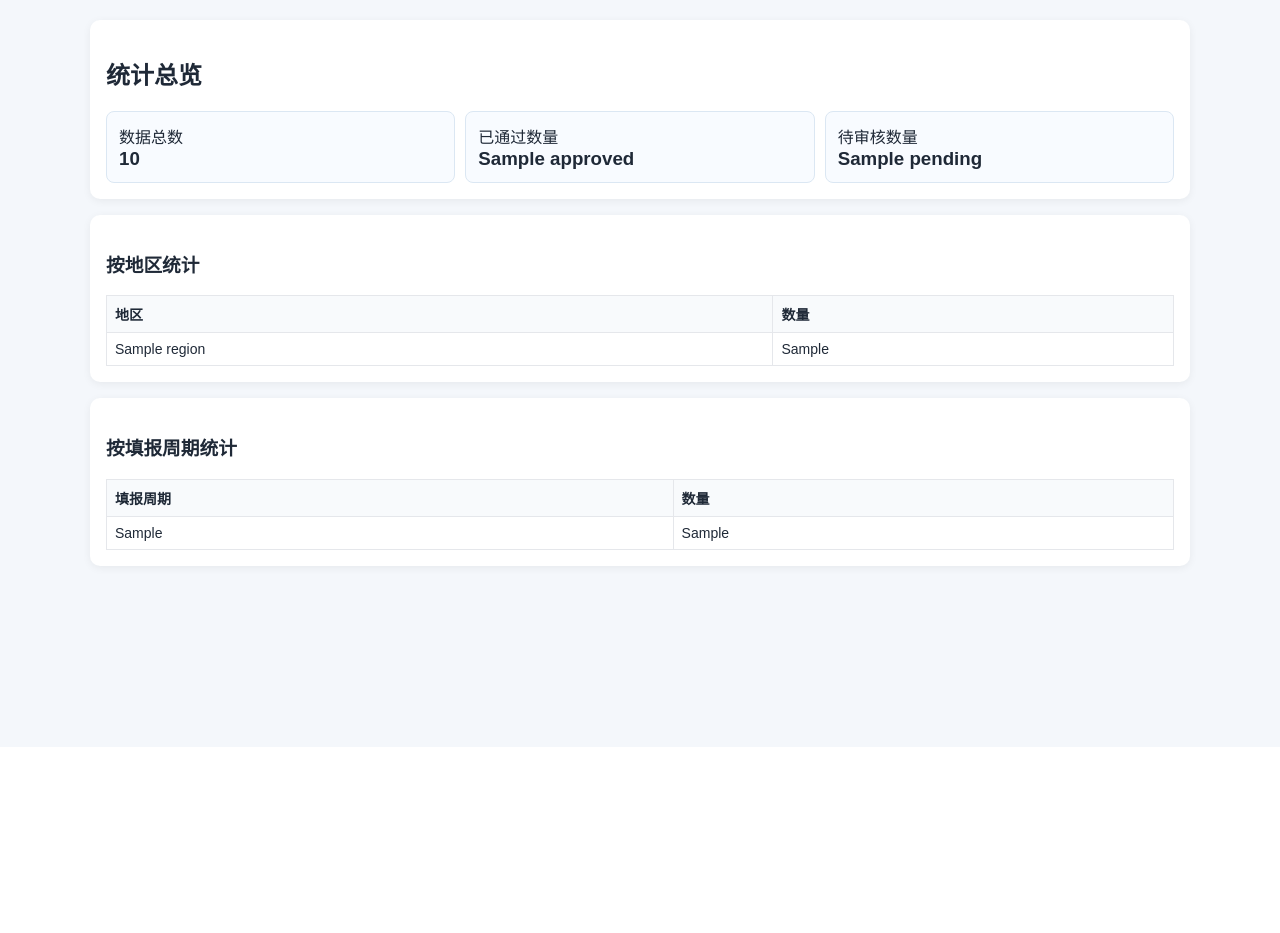
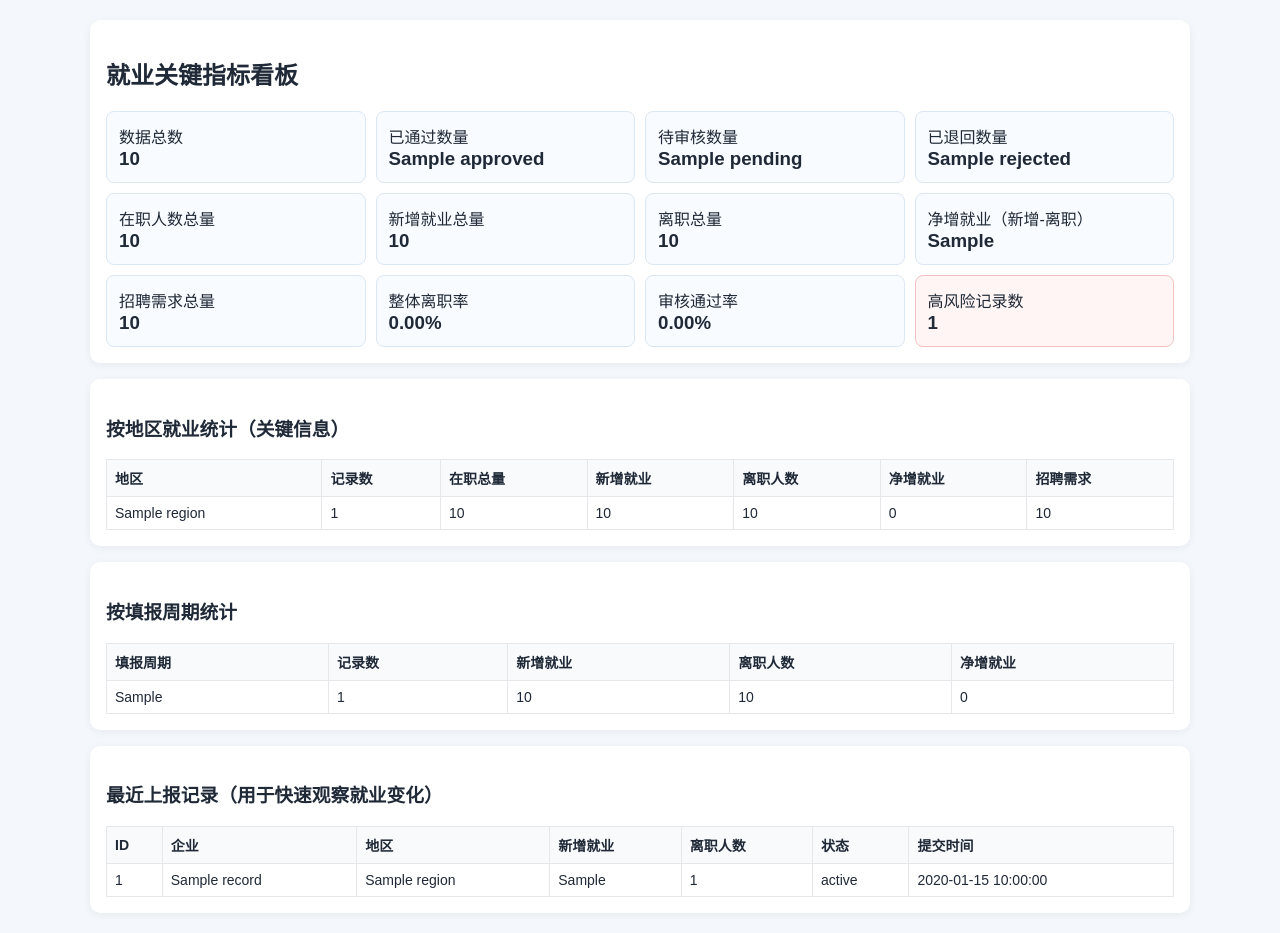
Before and after one commit to xiebaoma/yunnan, a Flask app: template employ-system/templates/stats.html in a window 1280 px wide. Shown: the part 53-986 px from the top of the page. Before the commit the page ends 626 px from the top, so only its background shows below. Run offline with Flask 3, Linux system fonts and the light colour scheme; the template is opened without the code that fills it: most values are stand-ins (such as "Sample title", 1, 10 or a date in 2020).

Commit message:
新增统计页面

```diff
--- a/employ-system/app.py
+++ b/employ-system/app.py
@@ -276,12 +276,72 @@ def stats():
     pending = db.execute(
         "SELECT COUNT(*) AS c FROM employment_records WHERE status = '待审核'"
     ).fetchone()["c"]
+    rejected = db.execute(
+        "SELECT COUNT(*) AS c FROM employment_records WHERE status = '已退回'"
+    ).fetchone()["c"]
+
+    totals = db.execute(
+        """
+        SELECT
+            COALESCE(SUM(employee_count), 0) AS employee_total,
+            COALESCE(SUM(new_employment), 0) AS new_total,
+            COALESCE(SUM(resignation_count), 0) AS resignation_total,
+            COALESCE(SUM(recruitment_need), 0) AS recruitment_total
+        FROM employment_records
+        """
+    ).fetchone()
+
+    employee_total = totals["employee_total"]
+    new_total = totals["new_total"]
+    resignation_total = totals["resignation_total"]
+    recruitment_total = totals["recruitment_total"]
+    net_growth = new_total - resignation_total
+    approval_rate = (approved / total * 100) if total else 0
+    resignation_rate = (resignation_total / employee_total * 100) if employee_total else 0
+
+    high_risk_count = db.execute(
+        """
+        SELECT COUNT(*) AS c
+        FROM employment_records
+        WHERE (employee_count > 0 AND resignation_count > employee_count * 0.5)
+           OR recruitment_need > MAX(20, employee_count * 0.8)
+        """
+    ).fetchone()["c"]
 
     region_stats = db.execute(
-        "SELECT region, COUNT(*) AS c FROM employment_records GROUP BY region ORDER BY c DESC"
+        """
+        SELECT
+            region,
+            COUNT(*) AS record_count,
+            COALESCE(SUM(employee_count), 0) AS employee_total,
+            COALESCE(SUM(new_employment), 0) AS new_total,
+            COALESCE(SUM(resignation_count), 0) AS resignation_total,
+            COALESCE(SUM(recruitment_need), 0) AS recruitment_total
+        FROM employment_records
+        GROUP BY region
+        ORDER BY record_count DESC
+        """
     ).fetchall()
     report_type_stats = db.execute(
-        "SELECT report_type, COUNT(*) AS c FROM employment_records GROUP BY report_type ORDER BY c DESC"
+        """
+        SELECT
+            report_type,
+            COUNT(*) AS record_count,
+            COALESCE(SUM(new_employment), 0) AS new_total,
+            COALESCE(SUM(resignation_count), 0) AS resignation_total
+        FROM employment_records
+        GROUP BY report_type
+        ORDER BY record_count DESC
+        """
+    ).fetchall()
+
+    latest_records = db.execute(
+        """
+        SELECT id, enterprise_name, region, new_employment, resignation_count, status, created_at
+        FROM employment_records
+        ORDER BY id DESC
+        LIMIT 5
+        """
     ).fetchall()
 
     return render_template(
@@ -289,8 +349,18 @@ def stats():
         total=total,
         approved=approved,
         pending=pending,
+        rejected=rejected,
+        employee_total=employee_total,
+        new_total=new_total,
+        resignation_total=resignation_total,
+        recruitment_total=recruitment_total,
+        net_growth=net_growth,
+        approval_rate=approval_rate,
+        resignation_rate=resignation_rate,
+        high_risk_count=high_risk_count,
         region_stats=region_stats,
         report_type_stats=report_type_stats,
+        latest_records=latest_records,
     )
 
 
--- a/employ-system/static/style.css
+++ b/employ-system/static/style.css
@@ -114,7 +114,7 @@ th {
 
 .stats-grid {
     display: grid;
-    grid-template-columns: repeat(3, 1fr);
+    grid-template-columns: repeat(4, 1fr);
     gap: 10px;
 }
 
@@ -127,6 +127,11 @@ th {
 
 .stat-item p, .stat-item h3 {
     margin: 0;
+}
+
+.stat-item.warn {
+    background: #fff5f5;
+    border: 1px solid #f3c3c3;
 }
 
 .flash-box {
--- a/employ-system/templates/stats.html
+++ b/employ-system/templates/stats.html
@@ -1,7 +1,7 @@
 {% extends 'base.html' %}
 {% block content %}
 <div class="card">
-    <h2>统计总览</h2>
+    <h2>就业关键指标看板</h2>
     <div class="stats-grid">
         <div class="stat-item">
             <p>数据总数</p>
@@ -15,17 +15,69 @@
             <p>待审核数量</p>
             <h3>{{ pending }}</h3>
         </div>
+        <div class="stat-item">
+            <p>已退回数量</p>
+            <h3>{{ rejected }}</h3>
+        </div>
+        <div class="stat-item">
+            <p>在职人数总量</p>
+            <h3>{{ employee_total }}</h3>
+        </div>
+        <div class="stat-item">
+            <p>新增就业总量</p>
+            <h3>{{ new_total }}</h3>
+        </div>
+        <div class="stat-item">
+            <p>离职总量</p>
+            <h3>{{ resignation_total }}</h3>
+        </div>
+        <div class="stat-item">
+            <p>净增就业（新增-离职）</p>
+            <h3>{{ net_growth }}</h3>
+        </div>
+        <div class="stat-item">
+            <p>招聘需求总量</p>
+            <h3>{{ recruitment_total }}</h3>
+        </div>
+        <div class="stat-item">
+            <p>整体离职率</p>
+            <h3>{{ '%.2f'|format(resignation_rate) }}%</h3>
+        </div>
+        <div class="stat-item">
+            <p>审核通过率</p>
+            <h3>{{ '%.2f'|format(approval_rate) }}%</h3>
+        </div>
+        <div class="stat-item warn">
+            <p>高风险记录数</p>
+            <h3>{{ high_risk_count }}</h3>
+        </div>
     </div>
 </div>
 
 <div class="card">
-    <h3>按地区统计</h3>
+    <h3>按地区就业统计（关键信息）</h3>
     <table>
-        <tr><th>地区</th><th>数量</th></tr>
+        <tr>
+            <th>地区</th>
+            <th>记录数</th>
+            <th>在职总量</th>
+            <th>新增就业</th>
+            <th>离职人数</th>
+            <th>净增就业</th>
+            <th>招聘需求</th>
+        </tr>
         {% for r in region_stats %}
-        <tr><td>{{ r.region }}</td><td>{{ r.c }}</td></tr>
+        <tr>
+            <td>{{ r.region }}</td>
+            <td>{{ r.record_count }}</td>
+            <td>{{ r.employee_total }}</td>
+            <td>{{ r.new_total }}</td>
+            <td>{{ r.resignation_total }}</td>
+            <td>{{ r.new_total - r.resignation_total }}</td>
+            <td>{{ r.recruitment_total }}</td>
+        </tr>
         {% else %}
-        <tr><td colspan="2">暂无数据</td></tr>
+        <tr><td colspan="7">暂无数据</td></tr>
         {% endfor %}
     </table>
 </div>
@@ -33,11 +85,51 @@
 <div class="card">
     <h3>按填报周期统计</h3>
     <table>
-        <tr><th>填报周期</th><th>数量</th></tr>
+        <tr>
+            <th>填报周期</th>
+            <th>记录数</th>
+            <th>新增就业</th>
+            <th>离职人数</th>
+            <th>净增就业</th>
+        </tr>
         {% for r in report_type_stats %}
-        <tr><td>{{ r.report_type }}</td><td>{{ r.c }}</td></tr>
+        <tr>
+            <td>{{ r.report_type }}</td>
+            <td>{{ r.record_count }}</td>
+            <td>{{ r.new_total }}</td>
+            <td>{{ r.resignation_total }}</td>
+            <td>{{ r.new_total - r.resignation_total }}</td>
+        </tr>
         {% else %}
-        <tr><td colspan="2">暂无数据</td></tr>
+        <tr><td colspan="5">暂无数据</td></tr>
+        {% endfor %}
+    </table>
+</div>
+
+<div class="card">
+    <h3>最近上报记录（用于快速观察就业变化）</h3>
+    <table>
+        <tr>
+            <th>ID</th>
+            <th>企业</th>
+            <th>地区</th>
+            <th>新增就业</th>
+            <th>离职人数</th>
+            <th>状态</th>
+            <th>提交时间</th>
+        </tr>
+        {% for r in latest_records %}
+        <tr>
+            <td>{{ r.id }}</td>
+            <td>{{ r.enterprise_name }}</td>
+            <td>{{ r.region }}</td>
+            <td>{{ r.new_employment }}</td>
+            <td>{{ r.resignation_count }}</td>
+            <td>{{ r.status }}</td>
+            <td>{{ r.created_at }}</td>
+        </tr>
+        {% else %}
+        <tr><td colspan="7">暂无数据</td></tr>
         {% endfor %}
     </table>
 </div>
```
Also changed, not shown: employ-system/data.db (added), 1 other file.
